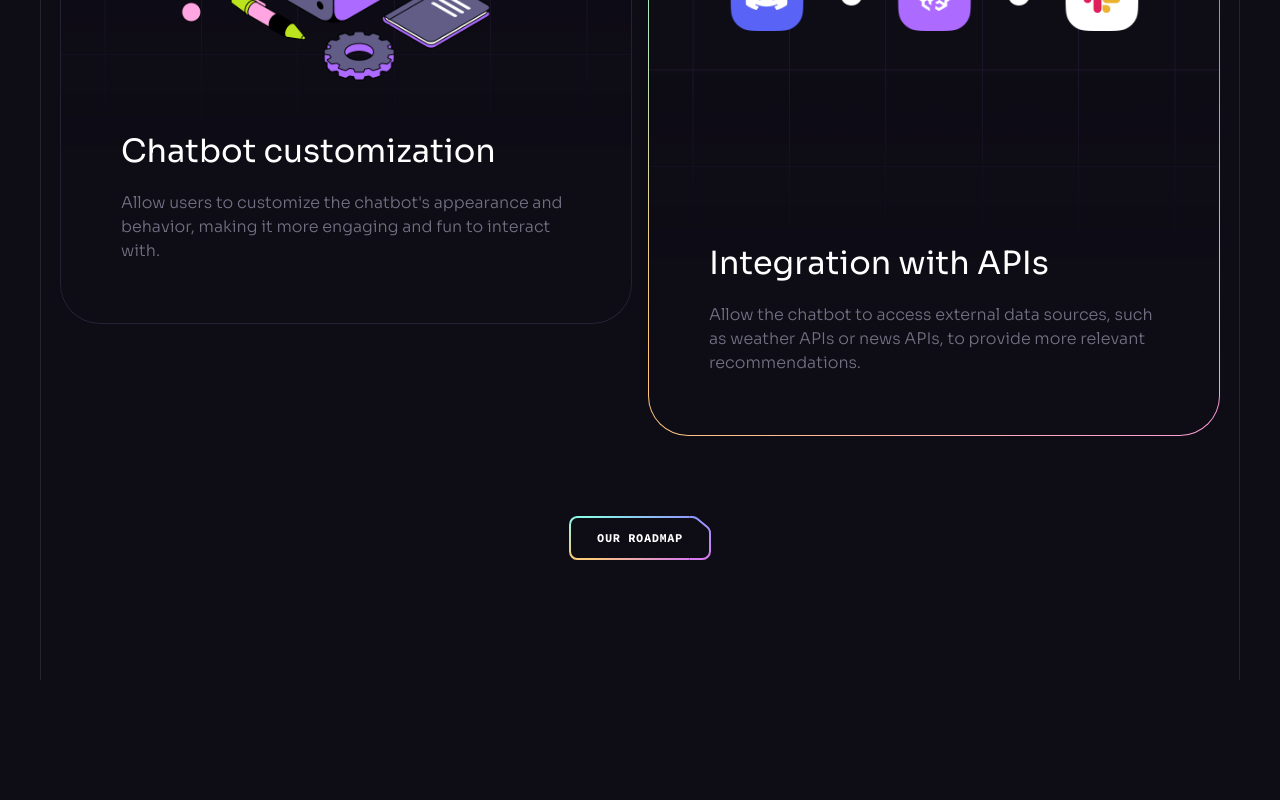
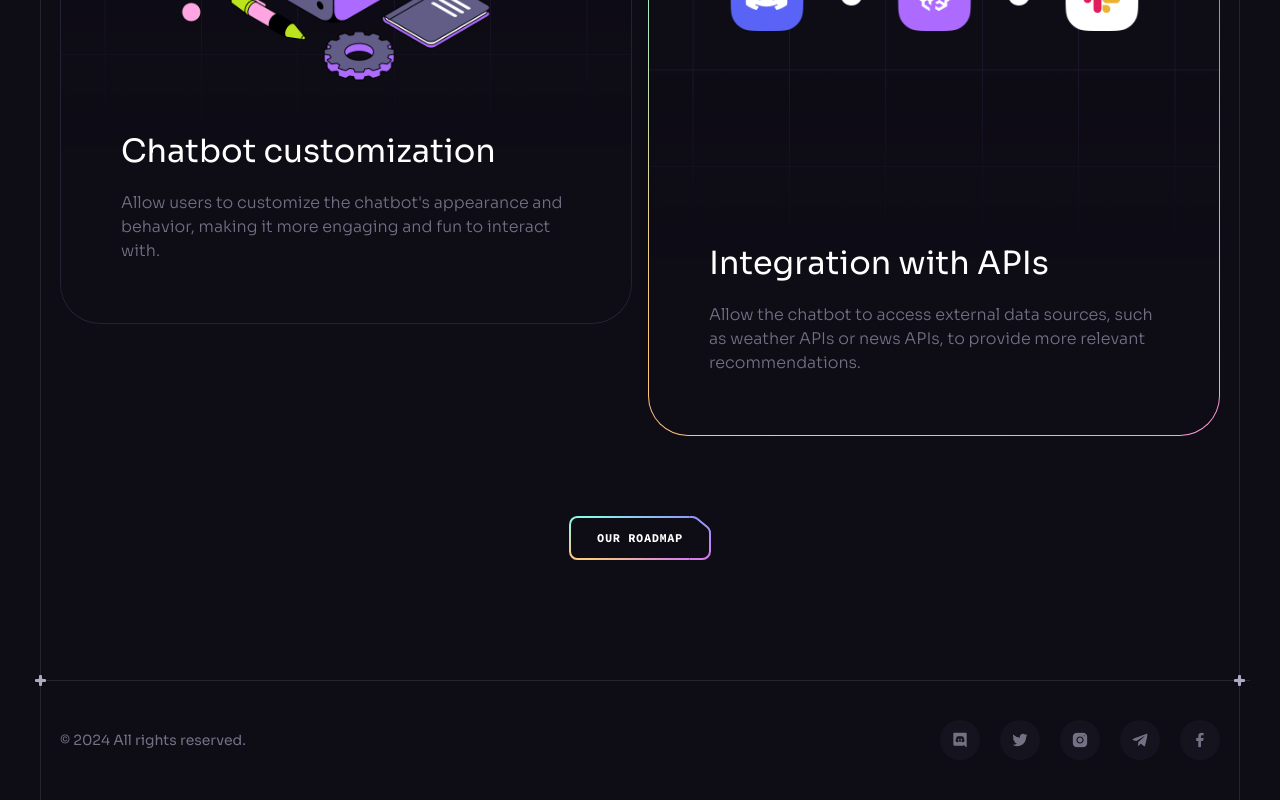
Before and after one commit to andryariadi/brainwave, a React (Vite) app: page / in a window 1280 px wide. Shown: the part 8615-9415 px from the top of the page. Before the commit the page ends 9295 px from the top, so only its background shows below. Built offline with nearby package versions, Linux system fonts and the light colour scheme.

Commit message:
add and styling footer component

```diff
--- a/src/App.jsx
+++ b/src/App.jsx
@@ -1,6 +1,7 @@
 import ButtonGradient from "./assets/svg/ButtonGradient";
 import Benefits from "./components/Benefits";
 import Collaboration from "./components/Collaboration";
+import Footer from "./components/Footer";
 import Header from "./components/Header";
 import Hero from "./components/Hero";
 import Pricing from "./components/Pricing";
@@ -18,6 +19,7 @@
         <Services />
         <Pricing />
         <Roadmap />
+        <Footer />
       </div>
 
       <ButtonGradient />
--- /dev/null
+++ b/src/components/Footer.jsx
@@ -0,0 +1,22 @@
+import { socials } from "../constants";
+import Section from "./Section";
+
+const Footer = () => {
+  return (
+    <Section crosses className="!px-0 !py-10">
+      <div className="container flex max-sm:flex-col items-center justify-center md:justify-between gap-10">
+        <p className="caption text-n-4 lg:block">© {new Date().getFullYear()} All rights reserved.</p>
+
+        <ul className="flex flex-wrap gap-5">
+          {socials.map((item) => (
+            <a key={item.id} href={item.url} target="_blank" className="flex items-center justify-center w-10 h-10 bg-n-7 rounded-full transition-colors hover:bg-n-6 duration-300">
+              <img src={item.iconUrl} alt={item.title} width={16} height={16} />
+            </a>
+          ))}
+        </ul>
+      </div>
+    </Section>
+  );
+};
+
+export default Footer;
```
Also changed, not shown: src/components/Roadmap.jsx (+6 -1 lines).
